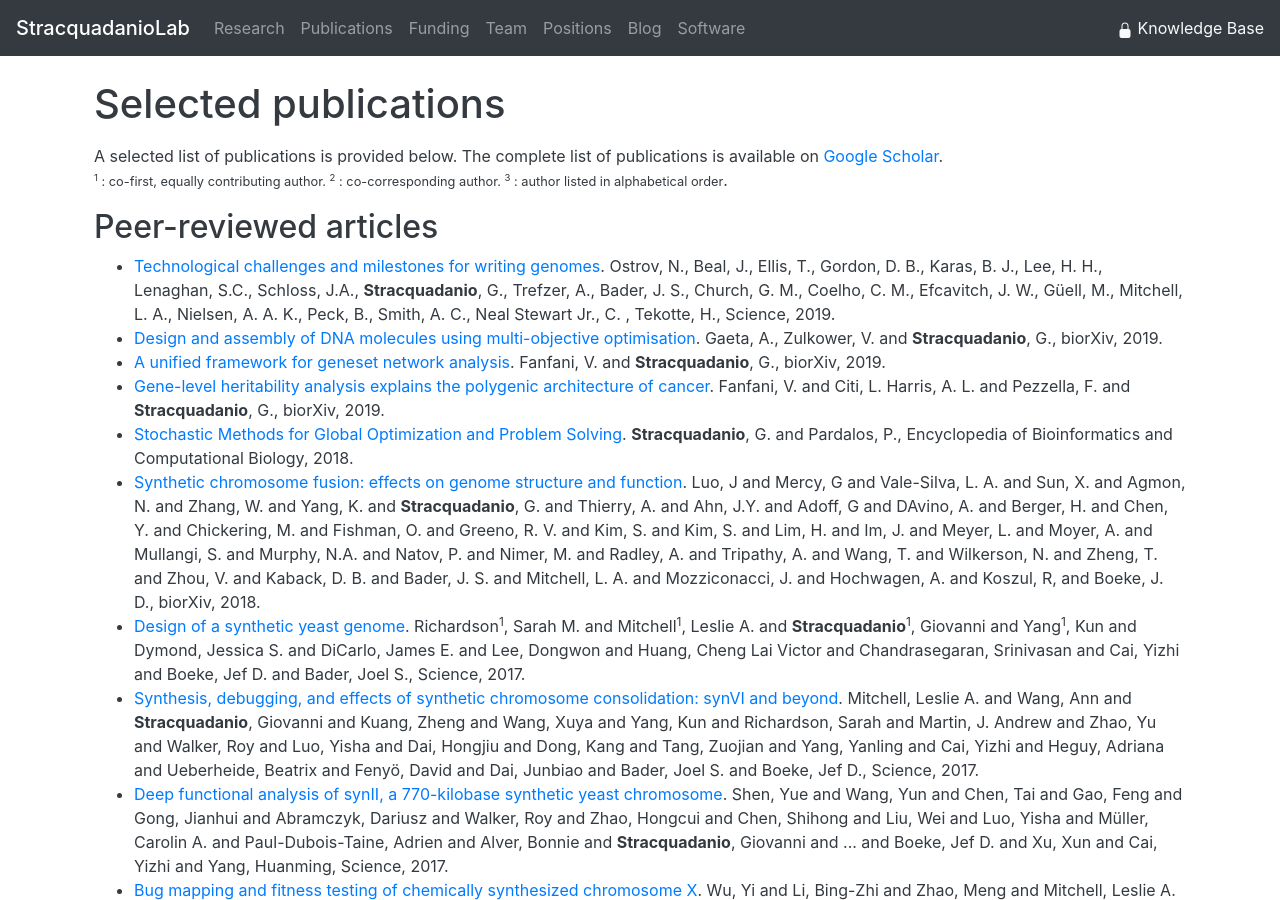
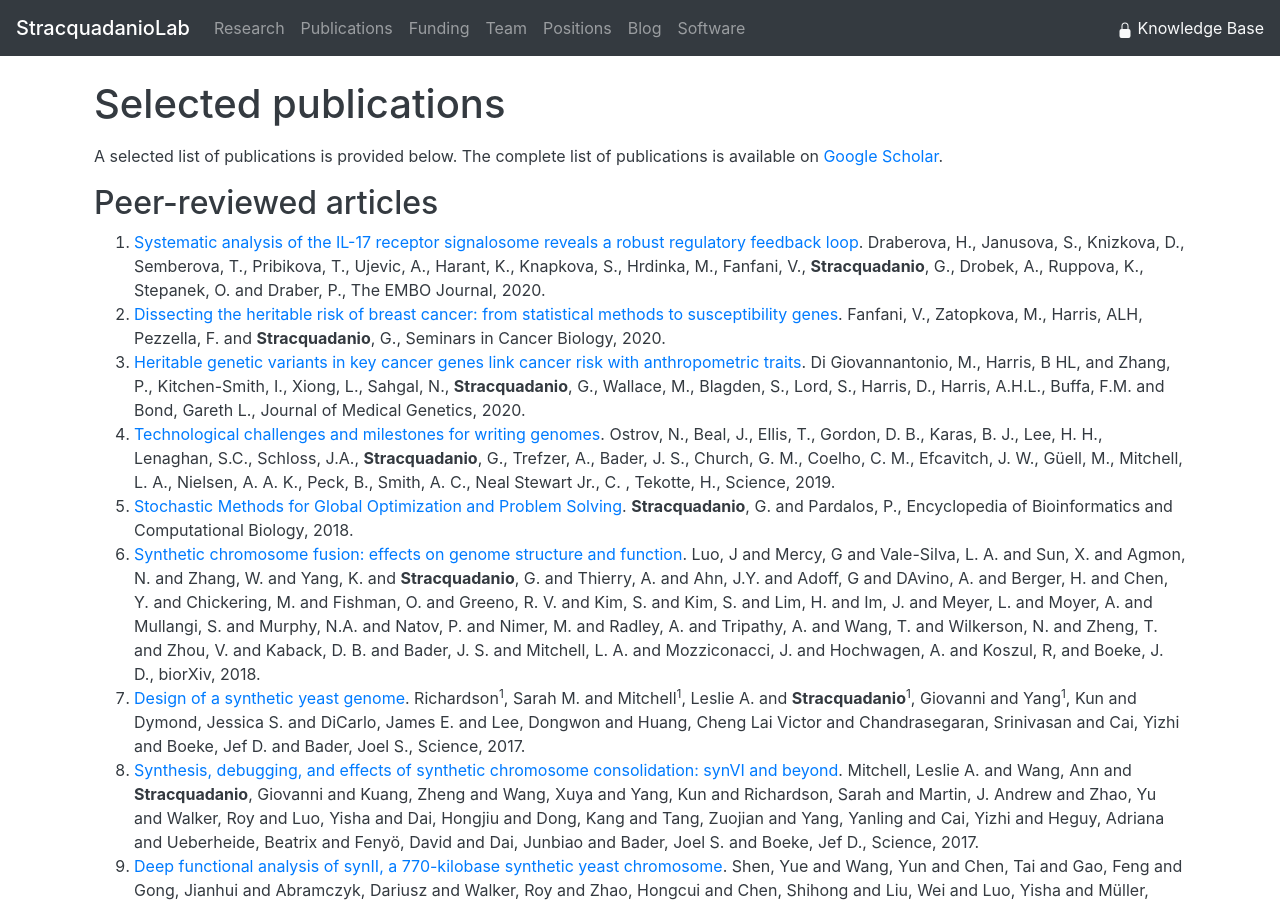
Before and after one commit to stracquadaniolab/stracquadaniolab.github.io, a Jekyll site: the page built from publications.md, in a window 1280 px wide and 900 px high. Built offline with Jekyll 4.4.1, drawn with Linux system fonts in a browser that asks for light colours; some of the changed text lies outside the part shown.

Commit message:
updated publications

```diff
--- a/_data/publications.json
+++ b/_data/publications.json
@@ -1,4 +1,60 @@
-[   {
+[
+
+    {
+        "curriculum": "true",
+        "highlight": "true",
+        "note": "cited By 1",
+        "doi": "10.15252/embj.2019104202",
+        "title": "Systematic analysis of the IL-17 receptor signalosome reveals a robust regulatory feedback loop",
+        "journal": "The EMBO Journal",
+        "author": "Draberova, H., Janusova, S., Knizkova, D.,  Semberova, T., Pribikova, T., Ujevic, A., Harant, K., Knapkova, S., Hrdinka, M., Fanfani, V., Stracquadanio, G., Drobek, A., Ruppova, K., Stepanek, O. and Draber, P.",
+        "number": "",
+        "ENTRYTYPE": "article",
+        "volume": "",
+        "source": "Scopus",
+        "link": "",
+        "year": "2020",
+        "ID": "stracquadanio2020-3",
+        "document_type": "Article",
+        "pages": "e104202"
+    },
+    {
+        "curriculum": "true",
+        "highlight": "true",
+        "note": "cited By 1",
+        "doi": "10.1016/j.semcancer.2020.06.001",
+        "title": "Dissecting the heritable risk of breast cancer: from statistical methods to susceptibility genes",
+        "journal": "Seminars in Cancer Biology",
+        "author": "Fanfani, V., Zatopkova, M., Harris, ALH, Pezzella, F. and Stracquadanio, G.",
+        "number": "",
+        "ENTRYTYPE": "article",
+        "volume": "",
+        "source": "Scopus",
+        "link": "",
+        "year": "2020",
+        "ID": "stracquadanio2020-2",
+        "document_type": "Article",
+        "pages": ""
+    },
+    {
+        "curriculum": "true",
+        "highlight": "true",
+        "note": "cited By 1",
+        "doi": "10.1136/jmedgenet-2019-106799",
+        "title": "Heritable genetic variants in key cancer genes link cancer risk with anthropometric traits",
+        "journal": "Journal of Medical Genetics",
+        "author": "Di Giovannantonio, M., Harris, B HL, and Zhang, P., Kitchen-Smith, I., Xiong, L., Sahgal, N., Stracquadanio, G., Wallace, M., Blagden, S., Lord, S., Harris, D., Harris, A.H.L., Buffa, F.M. and Bond, Gareth L.",
+        "number": "",
+        "ENTRYTYPE": "article",
+        "volume": "",
+        "source": "Scopus",
+        "link": "",
+        "year": "2020",
+        "ID": "stracquadanio2020-1",
+        "document_type": "Article",
+        "pages": ""
+    },
+    {
         "curriculum": "true",
         "highlight": "true",
         "note": "cited By 1",
@@ -13,60 +69,6 @@
         "link": "",
         "year": "2019",
         "ID": "stracquadanio2019-4",
-        "document_type": "Article",
-        "pages": ""
-    },
-    {
-        "curriculum": "true",
-        "highlight": "true",
-        "note": "cited By 1",
-        "doi": "10.1101/761320",
-        "title": "Design and assembly of DNA molecules using multi-objective optimisation",
-        "journal": "biorXiv",
-        "author": "Gaeta, A., Zulkower, V. and Stracquadanio, G.",
-        "number": "",
-        "ENTRYTYPE": "article",
-        "volume": "",
-        "source": "Scopus",
-        "link": "",
-        "year": "2019",
-        "ID": "stracquadanio2019-3",
-        "document_type": "Article",
-        "pages": ""
-    },
-    {
-        "curriculum": "true",
-        "highlight": "true",
-        "note": "cited By 1",
-        "doi": "10.1101/699926",
-        "title": "A unified framework for geneset network analysis",
-        "journal": "biorXiv",
-        "author": "Fanfani, V. and Stracquadanio, G.",
-        "number": "",
-        "ENTRYTYPE": "article",
-        "volume": "",
-        "source": "Scopus",
-        "link": "",
-        "year": "2019",
-        "ID": "stracquadanio2019-2",
-        "document_type": "Article",
-        "pages": ""
-    },
-    {
-        "curriculum": "true",
-        "highlight": "true",
-        "note": "cited By 1",
-        "doi": "10.1101/599753",
-        "title": "Gene-level heritability analysis explains the polygenic architecture of cancer",
-        "journal": "biorXiv",
-        "author": "Fanfani, V. and Citi, L. Harris, A. L.  and Pezzella, F. and Stracquadanio, G.",
-        "number": "",
-        "ENTRYTYPE": "article",
-        "volume": "",
-        "source": "Scopus",
-        "link": "",
-        "year": "2019",
-        "ID": "stracquadanio2019",
         "document_type": "Article",
         "pages": ""
     },
@@ -797,5 +799,77 @@
         "ID": "Nicosia2007183",
         "document_type": "Conference Paper",
         "pages": "183-193"
+    },
+    {
+        "curriculum": "true",
+        "highlight": "true",
+        "note": "cited By 1",
+        "doi": "10.1101/835918",
+        "title": "Germline and somatic genetic variants in the p53 pathway interact to affect cancer risk, progression and drug response",
+        "journal": "biorXiv",
+        "author": "Zhang, P., Kitchen-Smith, I., Xiong, L. and Stracquadanio, G., ..., Tomlinson, I. and Turnbull, C. and Carter, H. and Bond, G",
+        "number": "",
+        "ENTRYTYPE": "preprint",
+        "volume": "",
+        "source": "Scopus",
+        "link": "",
+        "year": "2020",
+        "ID": "stracquadanio2019",
+        "document_type": "Article",
+        "pages": ""
+    },
+    {
+        "curriculum": "true",
+        "highlight": "true",
+        "note": "cited By 1",
+        "doi": "10.1101/599753",
+        "title": "Gene-level heritability analysis explains the polygenic architecture of cancer",
+        "journal": "biorXiv",
+        "author": "Fanfani, V. and Citi, L. Harris, A. L.  and Pezzella, F. and Stracquadanio, G.",
+        "number": "",
+        "ENTRYTYPE": "preprint",
+        "volume": "",
+        "source": "Scopus",
+        "link": "",
+        "year": "2020",
+        "ID": "stracquadanio2019",
+        "document_type": "Article",
+        "pages": ""
+    },
+    {
+        "curriculum": "true",
+        "highlight": "true",
+        "note": "cited By 1",
+        "doi": "10.1101/761320",
+        "title": "Design and assembly of DNA molecules using multi-objective optimisation",
+        "journal": "biorXiv",
+        "author": "Gaeta, A., Zulkower, V. and Stracquadanio, G.",
+        "number": "",
+        "ENTRYTYPE": "preprint",
+        "volume": "",
+        "source": "Scopus",
+        "link": "",
+        "year": "2019",
+        "ID": "stracquadanio2019-3",
+        "document_type": "Article",
+        "pages": ""
+    },
+    {
+        "curriculum": "true",
+        "highlight": "true",
+        "note": "cited By 1",
+        "doi": "10.1101/699926",
+        "title": "A unified framework for geneset network analysis",
+        "journal": "biorXiv",
+        "author": "Fanfani, V. and Stracquadanio, G.",
+        "number": "",
+        "ENTRYTYPE": "preprint",
+        "volume": "",
+        "source": "Scopus",
+        "link": "",
+        "year": "2019",
+        "ID": "stracquadanio2019-2",
+        "document_type": "Article",
+        "pages": ""
     }
 ]
--- a/publications.md
+++ b/publications.md
@@ -3,17 +3,26 @@
 layout: default
 ---
 A selected list of publications is provided below. The complete list of publications is available on [Google Scholar](https://goo.gl/faI6XG).
-<small><sup>1</sup> : co-first, equally contributing author. <sup>2</sup> : co-corresponding author. <sup>3</sup> : author listed in alphabetical order</small>.
 
 ## Peer-reviewed articles
-<ul>
+<OL>
 {% for paper in site.data.publications %}
   {% if paper.ENTRYTYPE == 'article' %}
 <li><a href="http://dx.doi.org/{{ paper.doi }}" name="{{paper.ID}}">{{ paper.title }}</a>.
 {{ paper.author | replace: '*', '<sup>1</sup>'| replace: '^', '<sup>3</sup>'| replace: 'Stracquadanio', '<b>Stracquadanio</b>' }}, {{ paper.journal }}, {{ paper.year }}.</li>
   {% endif %}
 {% endfor %}
-</ul>
+</ol>
+
+## Preprints
+<OL>
+{% for paper in site.data.publications %}
+  {% if paper.ENTRYTYPE == 'preprint' %}
+<li><a href="http://dx.doi.org/{{ paper.doi }}" name="{{paper.ID}}">{{ paper.title }}</a>.
+{{ paper.author | replace: '*', '<sup>1</sup>'| replace: '^', '<sup>3</sup>'| replace: 'Stracquadanio', '<b>Stracquadanio</b>' }}, {{ paper.journal }}, {{ paper.year }}.</li>
+  {% endif %}
+{% endfor %}
+</ol>
 
 ## Books and contributed chapters
 <ul>
```
